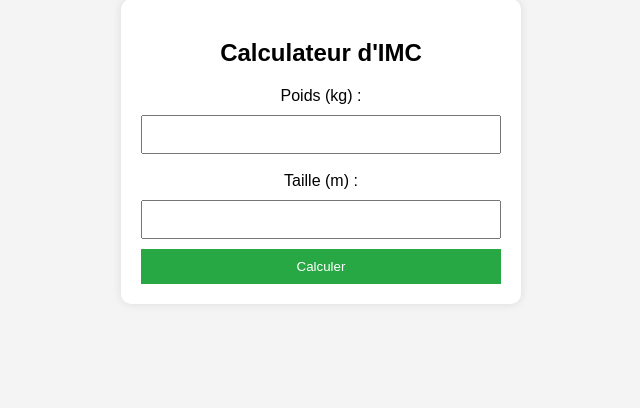
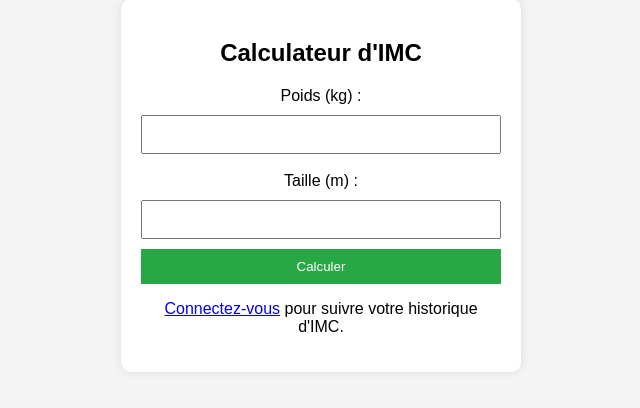
Before and after one commit to lalime/inf876-lab-1, a Flask app: page / in a window 1280 px wide. Shown: the part 129-537 px from the top of the page, without its empty margins (319-959 px from the left). Run offline with Flask 3, Linux system fonts and the light colour scheme; parts of the project's set-up code (start-up, migrations or seed data) failed here and were passed over.

Commit message:
Refractoring du code et navigation dans les vues

```diff
--- a/app/templates/imc-form.html
+++ b/app/templates/imc-form.html
@@ -25,5 +25,9 @@
                 {% endif %}
             </p>
         {% endif %}
+
+        {% if not session['user_id'] %}
+        <p><a href="{{ url_for('auth.login') }}">Connectez-vous</a> pour suivre votre historique d'IMC.</p>
+        {% endif %}
     </div>
 {% endblock %}
```
